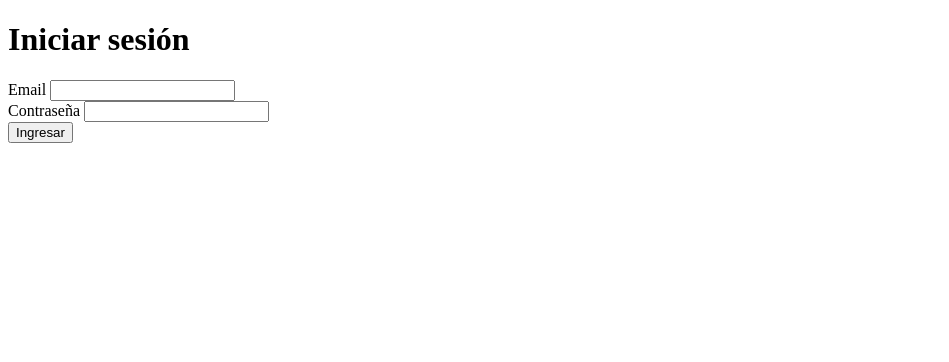
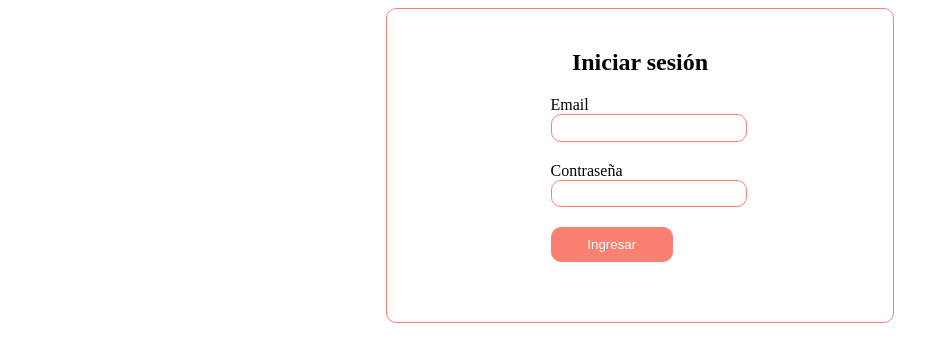
Before and after one commit to ggonzalez18/login-basico-javascript, a plain HTML site: page index.html in a window 1280 px wide. Shown: the whole page, without its empty margins (0-949 px from the left). Drawn offline with Linux system fonts and the light colour scheme.

Commit message:
se crean los estilos css para la apariencia de login

```diff
--- /dev/null
+++ b/assets/css/style.css
@@ -0,0 +1,45 @@
+.email,
+.password {
+    padding: 3% 5%;
+    border-radius: 10px;
+    border: 1px solid salmon;
+}
+
+.content-inputs {
+    margin: 20px 0px;
+}
+
+.form-btn {
+    padding: 5% 20%;
+    border-radius: 10px;
+    background-color: salmon;
+    border: 1px solid salmon;
+    color: white;
+    display: flex;
+    justify-content: center;
+}
+
+.form-btn:hover {
+    background-color: rgb(206, 85, 72);
+    border: 1px solid rgb(206, 85, 72);
+}
+
+.form-content {
+    display: flex;
+    justify-content: center;
+    width: 40%;
+    border: 1px solid salmon;
+    margin: auto;
+    border-radius: 10px;
+    padding: 20px 0px 60px 0px;
+}
+
+h1 {
+    text-align: center;
+}
+
+.message-content {
+    display: flex;
+    justify-content: center;
+    width: 100%;
+}
--- a/index.html
+++ b/index.html
@@ -6,25 +6,32 @@
     <meta http-equiv="X-UA-Compatible" content="IE=edge">
     <meta name="viewport" content="width=device-width, initial-scale=1.0">
     <title>Document</title>
+    <link rel="stylesheet" href="assets/css/style.css">
 </head>
 
-<body>
+<body onload="cargar()">
+    <section class="form-content">
         <div>
             <h1>Iniciar sesión</h1>
             <form id="formulario" name="formulario">
-            <div>
-                <label for="email">Email</label>
+                <div class="content-inputs">
+                    <label for="email">Email</label><br>
                     <input class="email" type="email">
                 </div>
-            <div>
-                <label for="password">Contraseña</label>
+
+                <div class="content-inputs">
+                    <label for="password">Contraseña</label><br>
                     <input class="password" type="password">
                 </div>
-            <button type="submit">Ingresar</button>
+
+                <button type="submit" class="form-btn">Ingresar</button>
+
             </form>
         </div>
-    <div>
+    </section>
+    <div class="message-content">
         <p class="resultado"></p>
+        <p class="error"></p>
     </div>
     <script src="assets/js/scripts.js"></script>
 
```
Lines whose indentation alone changed are shown as unchanged.
